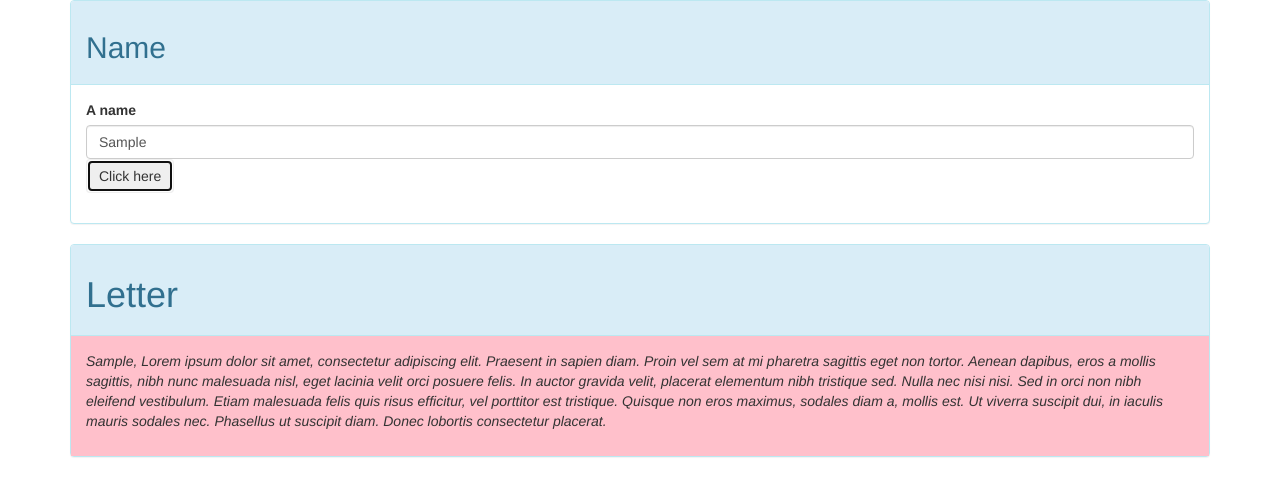
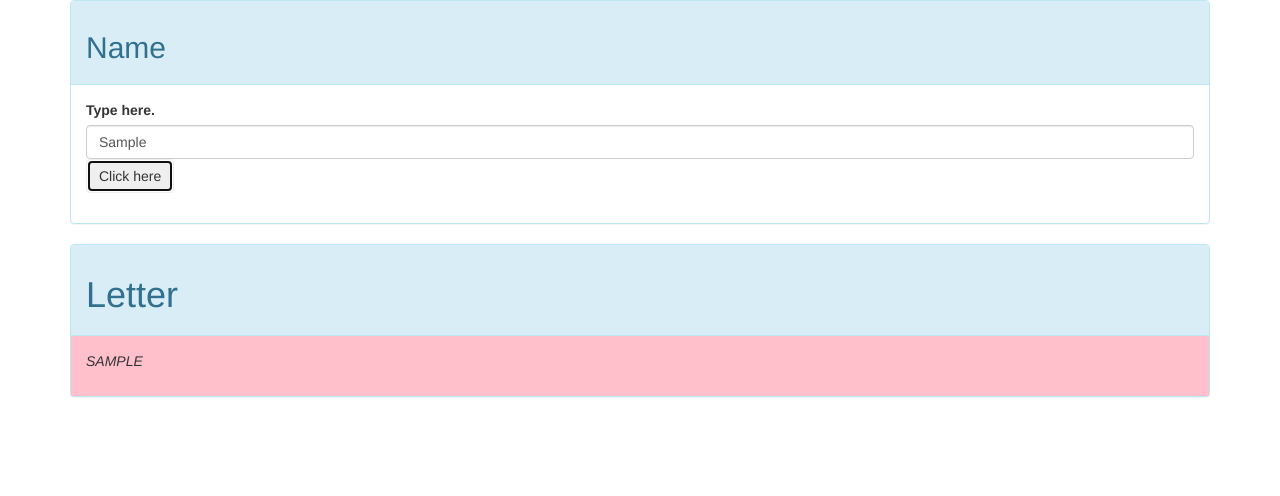
Before and after one commit to ldonald067/letter, a plain HTML site: page index.html in a window 1280 px wide. Both pictures are taken after typing "Sample" into the empty fields and a click on the button "Click here". Drawn offline with Linux system fonts and the light colour scheme.

Commit message:
it will add uppercase to scripts.js.

```diff
--- a/index.html
+++ b/index.html
@@ -17,7 +17,7 @@
         <div class="panel-body">
           <form id="formOne">
           <div class="form-group">
-            <label for="person1">A name</label>
+            <label for="person1">Type here.</label>
             <input id="person1" class="form-control" type="text">
             <button type="submit" class="btn">Click here</button>
           </form>
@@ -33,9 +33,11 @@
           </div>
         <div id="letter">
           <div class="panel-body">
-            <p>
-            <span class="person1"></span>, Lorem ipsum dolor sit amet, consectetur adipiscing elit. Praesent in sapien diam. Proin vel sem at mi pharetra sagittis eget non tortor. Aenean dapibus, eros a mollis sagittis, nibh nunc malesuada nisl, eget lacinia velit orci posuere felis. In auctor gravida velit, placerat elementum nibh tristique sed. Nulla nec nisi nisi. Sed in orci non nibh eleifend vestibulum. Etiam malesuada felis quis risus efficitur, vel porttitor est tristique. Quisque non eros maximus, sodales diam a, mollis est. Ut viverra suscipit dui, in iaculis mauris sodales nec. Phasellus ut suscipit diam. Donec lobortis consectetur placerat.
-            </p>
+
+          <p>
+          <span class="person1"></span>
+          <p>
+
           </div>
         </div>
       </div>
--- a/js/scripts.js
+++ b/js/scripts.js
@@ -1,6 +1,6 @@
 $(document).ready(function() {
   $("#formOne").submit(function(event){
-    var person1Input = $("input#person1").val();
+    var person1Input = $("input#person1").val().toUpperCase();
 
     $(".person1").text(person1Input);
 
```
